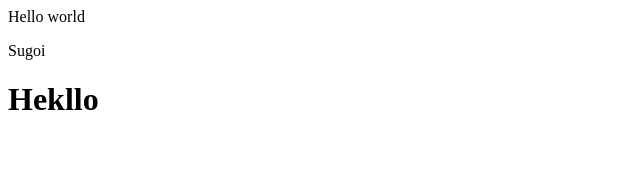
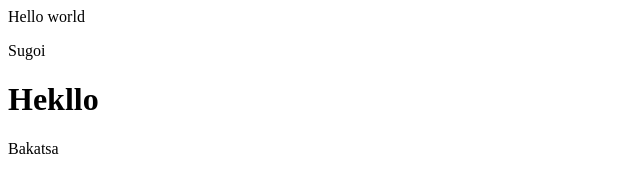
Before and after one commit to Shadow-OPM/Gitfile, a plain HTML site: page index.html in a window 1280 px wide. Shown: the full height of the page, 0-640 px from the left. Drawn offline with Linux system fonts and the light colour scheme.

Commit message:
Update index.html

```diff
--- a/index.html
+++ b/index.html
@@ -11,6 +11,7 @@
 
     <p>Sugoi</p>
     <h1>Hekllo</h1>
+    <p>Bakatsa</p>
     <script src="script.js"></script>
   </body>
 </html>
```
